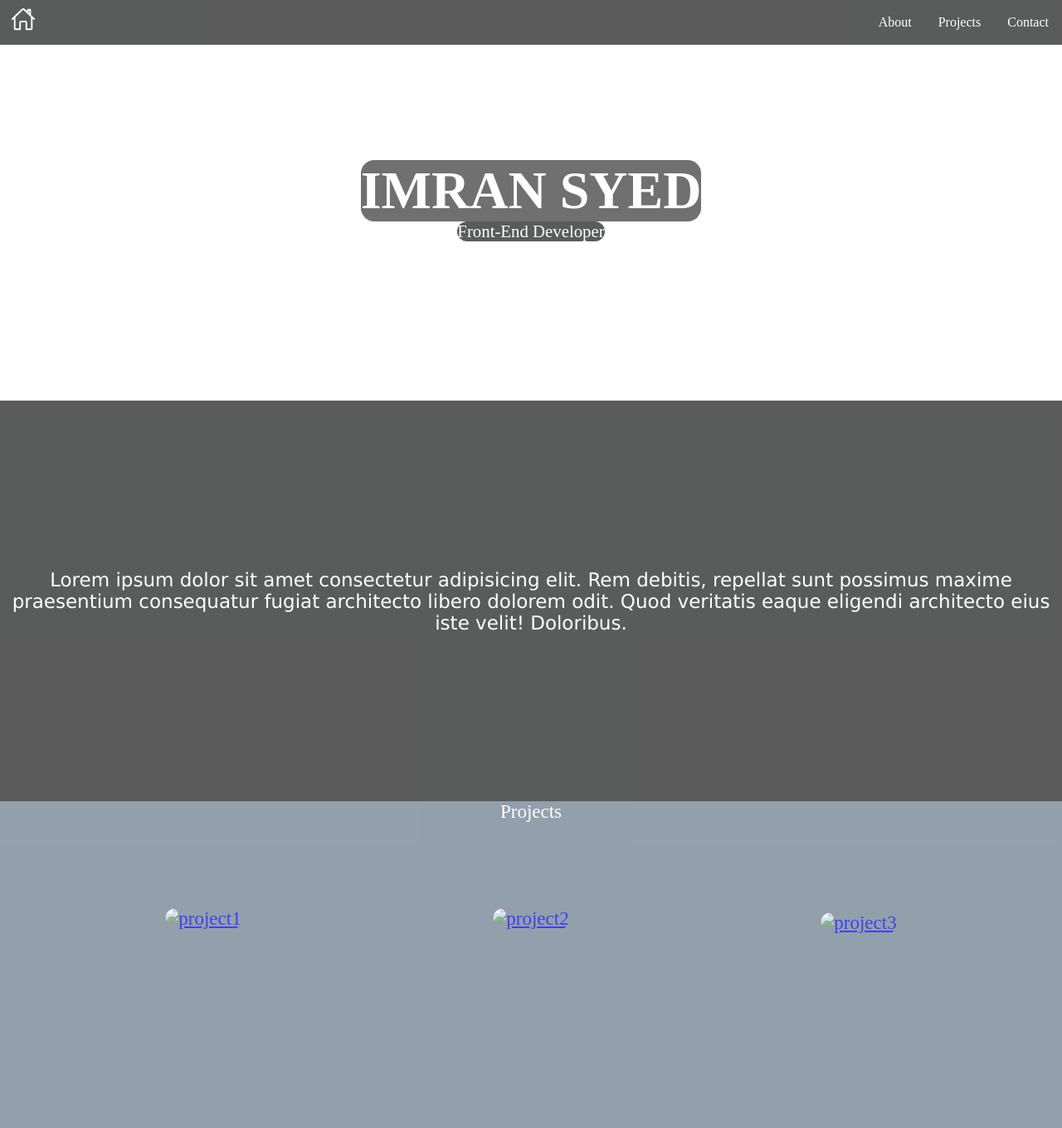
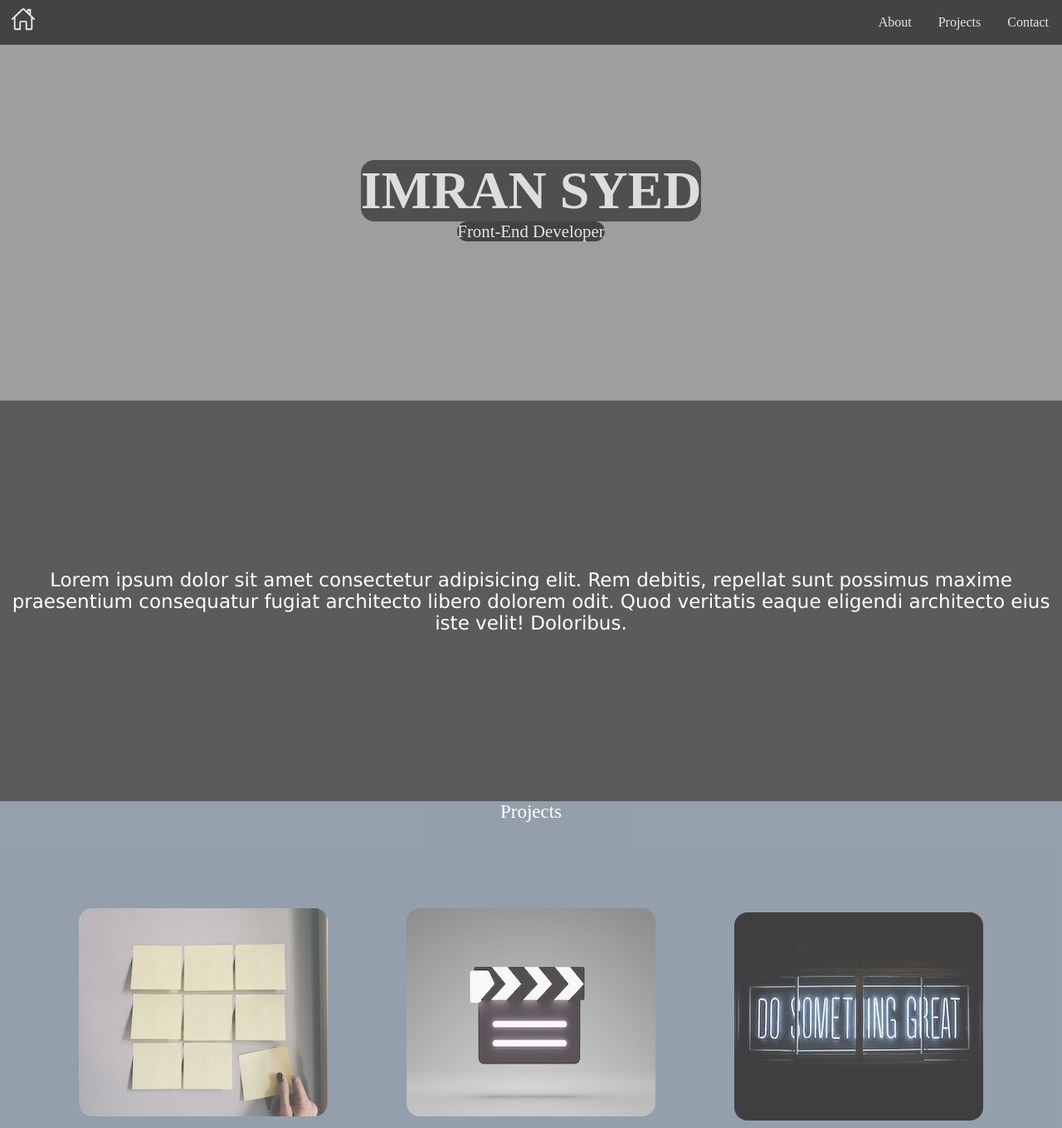
Before and after one commit to isyed4/Portfolio-Project, a plain HTML site: page index.html in a window 1280 px wide. Shown: the top 1360 px of the page at 83% size. Drawn offline with nearby package versions, Linux system fonts and the light colour scheme; the site is published under a folder, as on GitHub Pages, so addresses that start at the root find nothing.

Commit message:
relativepath

```diff
--- a/index.html
+++ b/index.html
@@ -46,7 +46,7 @@
         <ul class="project-items">
           <div class="project1-wrapper">
             <li class="project1">
-              <a href="#"><img src="/images/project1.jpg" alt="project1" /></a>
+              <a href="#"><img src="images/project1.jpg" alt="project1" /></a>
             </li>
             <div class="image_overlay1">
               <a class="project1-description" href="#"
@@ -57,7 +57,7 @@
 
           <div class="project2-wrapper">
             <li class="project2">
-              <a href="#"><img src="/images/project2.jpg" alt="project2" /></a>
+              <a href="#"><img src="images/project2.jpg" alt="project2" /></a>
             </li>
             <div class="image_overlay2">
               <a class="project2-description" href="#"
@@ -68,7 +68,7 @@
 
           <div class="project3-wrapper">
             <li class="project3">
-              <a href="#"><img src="/images/project3.jpg" alt="project3" /></a>
+              <a href="#"><img src="images/project3.jpg" alt="project3" /></a>
             </li>
             <div class="image_overlay3">
               <a class="project3-description" href="#"
--- a/style.css
+++ b/style.css
@@ -70,7 +70,7 @@ nav #toggle-button .bar {
   text-align: center;
   color: white;
   /* grid-row: 1 / 2; */
-  background-image: url(/images/street.jpg);
+  background-image: url(images/street.jpg);
   background-size: cover;
   display: flex;
   align-items: center;
```
